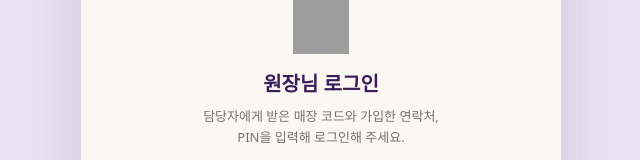
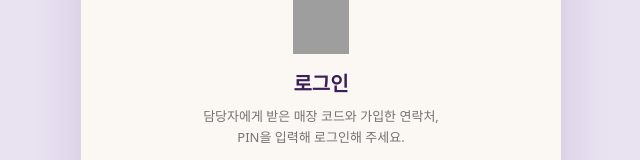
Before and after one commit to 01cjb/cjb-server, a Next.js app: page /login in a window 1280 px wide. Shown: the part 187-347 px from the top of the page, without its empty margins (319-959 px from the left). Built offline with nearby package versions, Linux system fonts and the light colour scheme; no server answers; the database is empty; grey boxes are pictures that could not be loaded.

Commit message:
로그인 화면 제목: 원장님 로그인 → 로그인

```diff
--- a/components/me/StoreLoginForm.tsx
+++ b/components/me/StoreLoginForm.tsx
@@ -90,7 +90,7 @@ export default function StoreLoginForm({ already, name, testOn, tel }: { already
     <div className="px-5 pt-12 pb-10">
       <div className="text-center">
         {mark}
-        <h1 className="mt-4 text-xl font-extrabold text-plum">원장님 로그인</h1>
+        <h1 className="mt-4 text-xl font-extrabold text-plum">로그인</h1>
         <p className="mt-2 text-[13px] leading-relaxed text-neutral-500">담당자에게 받은 매장 코드와 가입한 연락처,<br />PIN을 입력해 로그인해 주세요.</p>
       </div>
 
```
